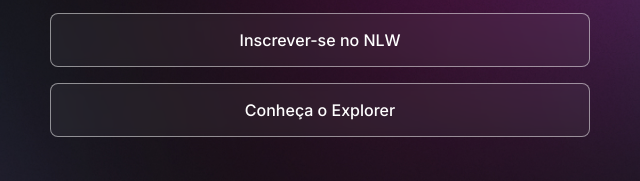
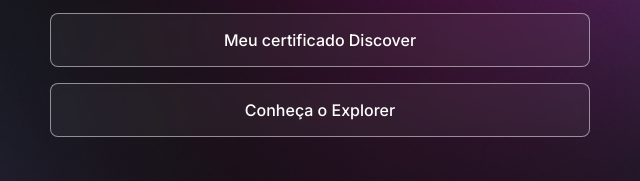
Before and after one commit to viniciusagvaz/dev-links, a plain HTML site: page index.html in a window 1280 px wide. Shown: the part 435-616 px from the top of the page, 320-960 px from the left. Drawn offline with nearby package versions, Linux system fonts and the light colour scheme.

Commit message:
inclusão de certificado

```diff
--- a/index.html
+++ b/index.html
@@ -44,7 +44,9 @@
       </li>
 
       <li>
-        <a href="#">Inscrever-se no NLW</a>
+        <a
+          href="https://app.rocketseat.com.br/certificates/bfb23b22-65da-41d2-a7cc-584bf15f6b1c">Meu
+          certificado Discover</a>
       </li>
 
       <li>
```
